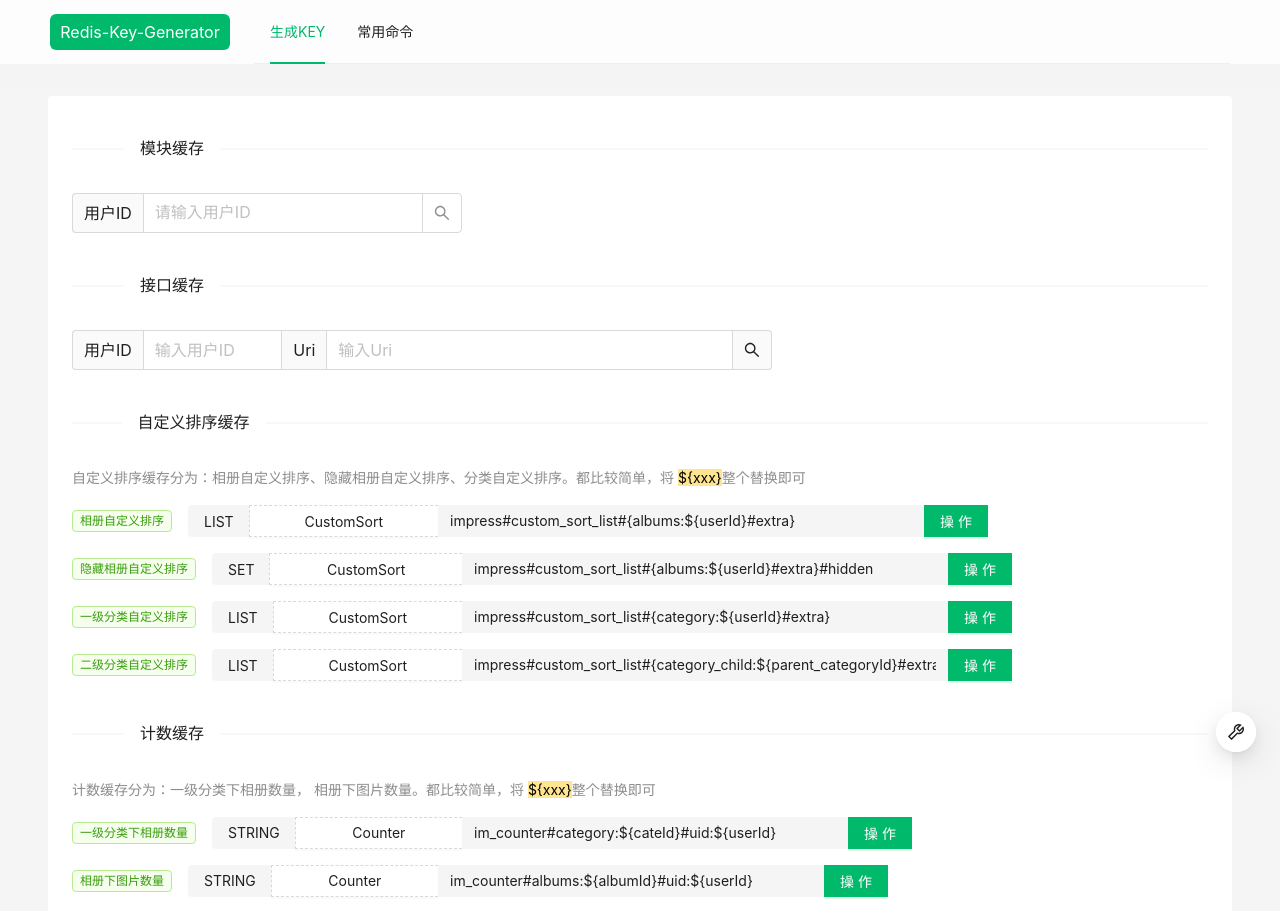
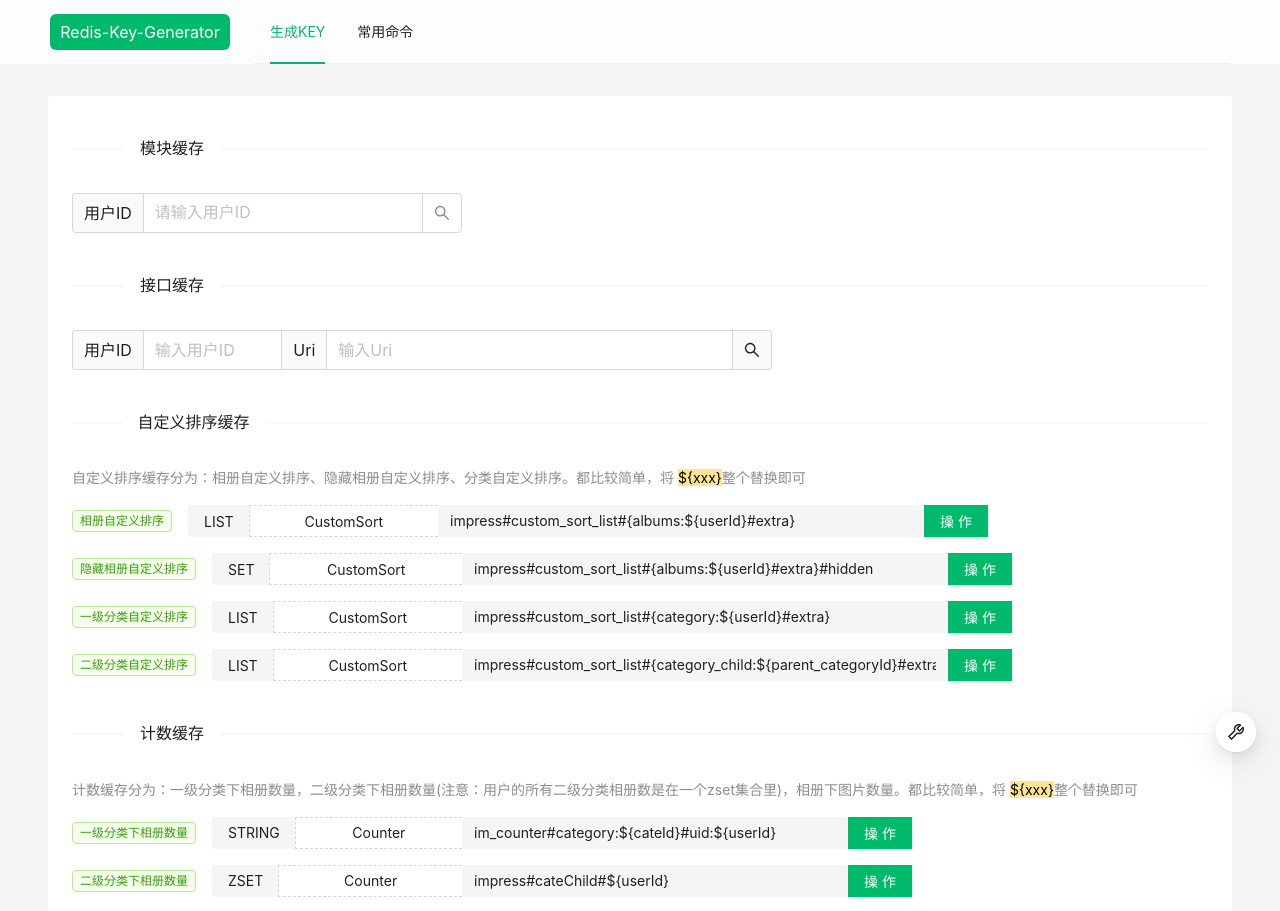
Before and after one commit to MuLoo/redis-key, a React (Vite) app: page / in a window 1280 px wide. Shown: the top 911 px of the page. Built offline with nearby package versions, Linux system fonts and the light colour scheme.

Commit message:
feat: add cache key

```diff
--- a/src/components/GenerateKey/index.jsx
+++ b/src/components/GenerateKey/index.jsx
@@ -45,24 +45,32 @@
   </Space.Compact>
 )
 
-const ModuleKeyOperation = ({ text, type }) => {
+const ModuleKeyOperation = ({ text, type, rKey }) => {
   const mapping = {
     'string': 'GET',
     'set': 'SMEMBERS',
     'hash': 'HGETALL',
     'list': 'LRANGE',
+    'zset': 'ZSCORE'
   }
+  console.log('rKey', rKey)
   return <Flex vertical className={styles.copyTextColor}>
-    <Space><Text code>是否存在</Text><TextCopy text={`EXISTS ${text}`} /></Space>
-    <Space><Text code>生存周期</Text><TextCopy text={`TTL ${text}`} /></Space>
+    <Space><Text code>是否存在</Text><TextCopy text={`EXISTS ${rKey || text}`} /></Space>
+    <Space><Text code>生存周期</Text><TextCopy text={`TTL ${rKey || text}`} /></Space>
     <Space><Text code>查看内容</Text><TextCopy text={`${mapping[type]} ${text} ${type === 'list' ? '0 -1' : ''}`} /></Space>
   </Flex>
 }
-
-const Suffix = ({ text, type = 'set' }) => {
+/**
+ *
+ * @param {String} text 操作命令文本
+ * @param {String} type 操作类型
+ * @param {String} rKey 真正的key
+ * @returns
+ */
+const Suffix = ({ text, type = 'set', rKey = '' }) => {
   return  (
     <Popover overlayClassName={styles.popover} mouseLeaveDelay="0.3" content={<Flex vertical>
-      <ModuleKeyOperation text={text} type={type}  />
+      <ModuleKeyOperation text={text} type={type} rKey={rKey}  />
     </Flex>} title="操作">
       <Button type='primary' size="medium">操作</Button>
     </Popover>
@@ -255,7 +263,7 @@
       <Flex vertical gap='middle'>
         <Divider orientation="left" className={styles.divider}>计数缓存</Divider>
         <Flex vertical gap='middle'>
-          <Text type='secondary' >计数缓存分为：一级分类下相册数量， 相册下图片数量。都比较简单，将  <Text mark>$&#123;xxx&#125;</Text>
+          <Text type='secondary' >计数缓存分为：一级分类下相册数量，二级分类下相册数量(注意：用户的所有二级分类相册数是在一个zset集合里)，相册下图片数量。都比较简单，将  <Text mark>$&#123;xxx&#125;</Text>
             整个替换即可</Text>
           <Space >
             <Tag color="green">一级分类下相册数量</Tag>
@@ -265,6 +273,17 @@
               addonBefore={<Prefix module='Counter' type='string' />}
               addonAfter={<Suffix text={"im_counter#category:${cateId}#uid:" + `${userId}`} type='string' />}
               value={"im_counter#category:${cateId}#uid:" + `${userId}`}
+              variant="filled"
+              style={{ width: 700 }}
+            />
+          </Space>
+          <Space >
+            <Tag color="green">二级分类下相册数量</Tag>
+            <Input
+              className={styles.moduleList}
+              addonBefore={<Prefix module='Counter' type='zset' />}
+              addonAfter={<Suffix text={"impress#cateChild#" + `${userId}` + ' ${childCateId}'} type='zset' rKey={"impress#cateChild#" + `${userId}`} />}
+              value={"impress#cateChild#" + `${userId}`}
               variant="filled"
               style={{ width: 700 }}
             />
```
